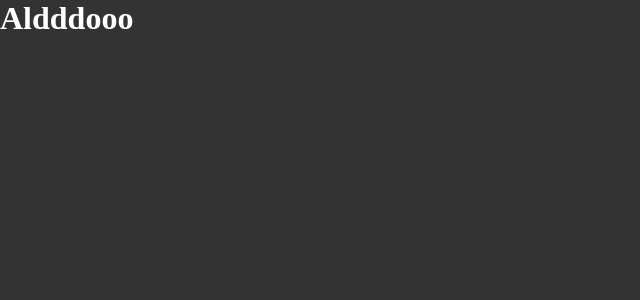
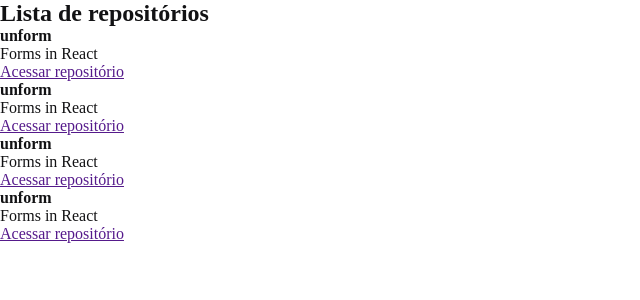
Before and after one commit to ValdielsonSiqueira/git-hub-explore, a React app: page / in a window 1280 px wide. Shown: the top 300 px of the page, without its empty margins (0-640 px from the left). Built offline with nearby package versions, Linux system fonts and the light colour scheme.

Commit message:
feat(product): criando primeiro componente  -  01

```diff
--- a/src/App.jsx
+++ b/src/App.jsx
@@ -1,5 +1,6 @@
+import { RepositoryList } from './components/RepositoryList';
 import './styles/global.scss';
 
 export function App() {
-  return <h1> Aldddooo </h1>
+  return <RepositoryList/>
 }
--- /dev/null
+++ b/src/components/RepositoryList.jsx
@@ -0,0 +1,37 @@
+export function RepositoryList() {
+  return (
+    <section className="repository-list">
+      <h1>Lista de repositórios</h1>
+      <ul>
+        <li>
+          <strong>unform</strong>
+          <p>Forms in React</p>
+          <a href="">
+            Acessar repositório
+          </a>
+        </li>
+        <li>
+          <strong>unform</strong>
+          <p>Forms in React</p>
+          <a href="">
+            Acessar repositório
+          </a>
+        </li>
+        <li>
+          <strong>unform</strong>
+          <p>Forms in React</p>
+          <a href="">
+            Acessar repositório
+          </a>
+        </li>
+        <li>
+          <strong>unform</strong>
+          <p>Forms in React</p>
+          <a href="">
+            Acessar repositório
+          </a>
+        </li>
+      </ul>
+    </section>
+  )
+}
--- a/src/styles/global.scss
+++ b/src/styles/global.scss
@@ -5,7 +5,6 @@
 }
 
 body {
-  font: Arial, Helvetica, sans-serif;
-  background: #333;
-  color: #fff
+  font: "Helvetica Neue",Arial, sans-serif;
+  color: #121214;
 }
```
